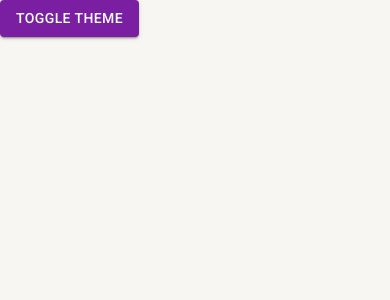
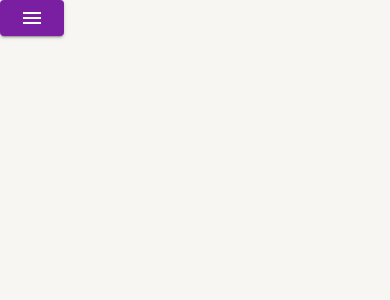
Before and after one commit to douglazfigueiredo/react-with-materialui, a React (Vite) app: page /pagina-inicial in a window 390 px wide. Shown: the top 300 px of the page. Built offline with nearby package versions, Linux system fonts and the light colour scheme.

Commit message:
feat: adicionado responsividade no menu lateral

```diff
--- a/src/App.tsx
+++ b/src/App.tsx
@@ -1,14 +1,21 @@
 import { BrowserRouter } from 'react-router-dom'
 
 import { AppRoutes } from './routes'
-import { AppThemeProvider } from './shared/contexts';
+import { MenuLateral } from './shared/components';
+import { AppThemeProvider, DrawerProvider } from './shared/contexts';
 
 export const App = () => {
   return (
     <AppThemeProvider>
-      <BrowserRouter>
-        <AppRoutes />
-      </BrowserRouter>
+      <DrawerProvider>
+        <BrowserRouter>
+
+          <MenuLateral>
+            <AppRoutes />
+          </MenuLateral>
+
+        </BrowserRouter>
+      </DrawerProvider>
     </AppThemeProvider>
   )
 }
--- a/src/routes/index.tsx
+++ b/src/routes/index.tsx
@@ -1,13 +1,13 @@
-import { Button } from "@mui/material"
+import { Button, Icon } from "@mui/material"
 import { Routes, Route, Navigate } from "react-router"
-import { useAppThemeContext } from "../shared/contexts"
+import { useDrawerContext } from "../shared/contexts"
 
 export const AppRoutes = () => {
-  const { toggleTheme } = useAppThemeContext()
+  const { toggleDrawerOpen } = useDrawerContext()
 
   return (
     <Routes>
-      <Route path="/pagina-inicial" element={<Button variant='contained' color='primary' onClick={toggleTheme}>Toggle Theme</Button>} />
+      <Route path="/pagina-inicial" element={<Button variant='contained' color='primary' onClick={toggleDrawerOpen}><Icon>menu</Icon></Button>} />
 
       <Route path="*" element={<Navigate to="/pagina-inicial" />} />
     </Routes>
--- a/src/shared/components/index.ts
+++ b/src/shared/components/index.ts
@@ -1 +1 @@
-export { }
+export * from './menu-lateral/MenuLateral'
--- /dev/null
+++ b/src/shared/components/menu-lateral/MenuLateral.tsx
@@ -0,0 +1,50 @@
+import { Avatar, Divider, Drawer, Icon, List, ListItemButton, ListItemIcon, ListItemText, useMediaQuery, useTheme } from "@mui/material"
+import { Box } from "@mui/system"
+import { useDrawerContext } from "../../contexts"
+
+export const MenuLateral: React.FC = ({ children }) => {
+  const theme = useTheme()
+  const smDown = useMediaQuery(theme.breakpoints.down('sm'))
+
+  const { isDrawerOpen, toggleDrawerOpen } = useDrawerContext()
+
+  return (
+    <>
+      <Drawer open={isDrawerOpen} variant={smDown ? 'temporary' : 'permanent'} onClose={toggleDrawerOpen}>
+        <Box width={theme.spacing(28)} height="100%" display="flex" flexDirection="column">
+
+          <Box
+            width="100%"
+            height={theme.spacing(20)}
+            display="flex"
+            alignItems="center"
+            justifyContent="center"
+          >
+            <Avatar
+              sx={{ height: theme.spacing(12), width: theme.spacing(12) }}
+              src="https://avatars.githubusercontent.com/u/387731?v=4"
+            />
+          </Box>
+
+          <Divider />
+
+          <Box flex={1}>
+            <List component="nav">
+              <ListItemButton>
+                <ListItemIcon>
+                  <Icon>home</Icon>
+                </ListItemIcon>
+                <ListItemText primary="Página inicial" />
+              </ListItemButton>
+            </List>
+
+          </Box>
+
+        </Box>
+      </Drawer>
+      <Box height="100vh" marginLeft={smDown ? 0 : theme.spacing(28)}>
+        {children}
+      </Box>
+    </>
+  )
+}
--- /dev/null
+++ b/src/shared/contexts/DrawerContext.tsx
@@ -0,0 +1,25 @@
+import { createContext, useCallback, useContext, useState } from "react";
+interface IDrawerContextData {
+  isDrawerOpen: boolean;
+  toggleDrawerOpen: () => void;
+}
+
+const DrawerContext = createContext({} as IDrawerContextData)
+
+export const useDrawerContext = () => {
+  return useContext(DrawerContext)
+}
+
+export const DrawerProvider: React.FC = ({ children }) => {
+  const [isDrawerOpen, setIsDrawerOpen] = useState(false)
+
+  const toggleDrawerOpen = useCallback(() => {
+    setIsDrawerOpen(oldDrawerOpen => !oldDrawerOpen)
+  }, [])
+
+  return (
+    <DrawerContext.Provider value={{ isDrawerOpen, toggleDrawerOpen }}>
+      {children}
+    </DrawerContext.Provider>
+  )
+}
--- a/src/shared/contexts/index.ts
+++ b/src/shared/contexts/index.ts
@@ -1 +1,2 @@
 export * from './ThemeContext'
+export * from './DrawerContext'
```
Also changed, not shown: .eslintrc.json (added).
